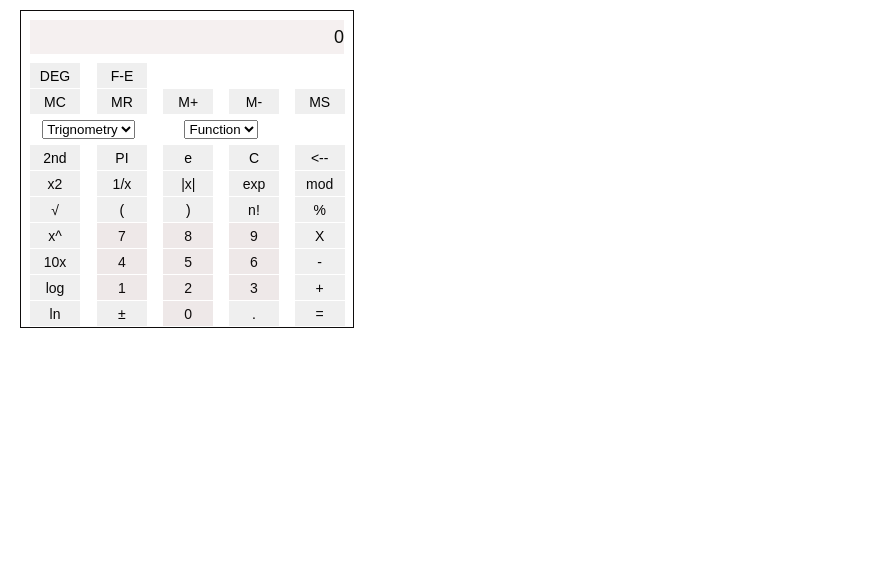
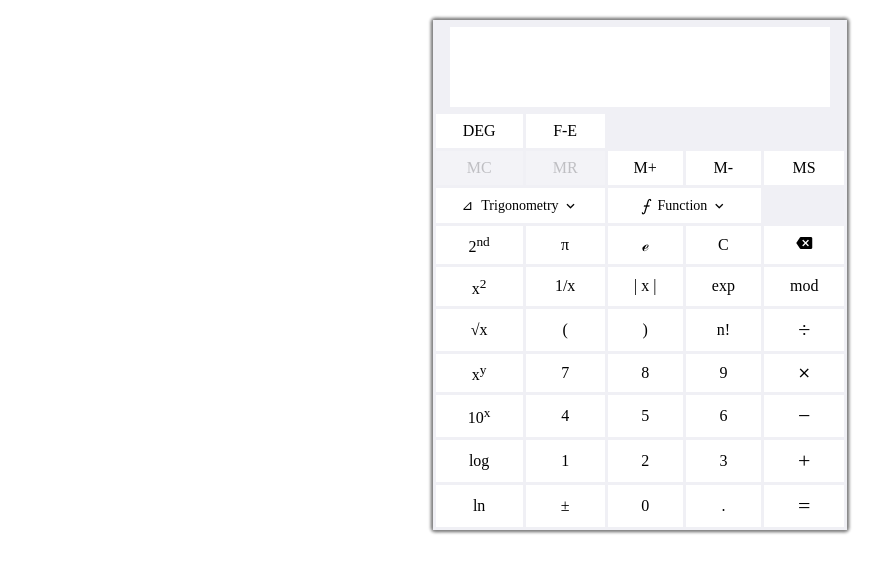
Before and after one commit to VatsalshinAgla/Calculator-javascript, a plain HTML site: page index.html in a window 1280 px wide. Shown: the whole page, without its empty margins (0-894 px from the left). Drawn offline with Linux system fonts and the light colour scheme.

Commit message:
made changes

```diff
--- a/calculator.js
+++ b/calculator.js
@@ -1,75 +1,162 @@
-function addChar(input, character) {
-	if(input.value == null || input.value == "0")
-		input.value = character
-	else
-		input.value += character
+let operationDiv = document.getElementById("operation-div");
+let resultDiv = document.getElementById("result-div");
+
+function addChar(element) {
+  let char = element.getAttribute("data-value");
+  operationDiv.innerText += char;
 }
 
-function cos(form) {
-	form.display.value = Math.cos(form.display.value);
+function plusorMinus() {
+  let originalVal = operationDiv.innerText;
+  originalVal = originalVal * -1;
+  operationDiv.innerText = originalVal;
 }
 
-function sin(form) {
-	form.display.value = Math.sin(form.display.value);
+// All Clear fun.
+function clearScreen() {
+  operationDiv.innerText = "";
 }
 
-function tan(form) {
-	form.display.value = Math.tan(form.display.value);
+//Backspace fun.
+function backspace() {
+  let operationValue = operationDiv.innerText;
+  let operationValueLength = operationValue.length;
+  let newOperationValue = operationValue.substring(0, operationValueLength - 1);
+  operationDiv.innerText = newOperationValue;
 }
 
-function sqrt(form) {
-	form.display.value = Math.sqrt(form.display.value);
+//Calculate fun.
+function calculate() {
+  let operationValue = operationDiv.innerText;
+//   operationValue.replace("^", "**");
+
+//   console.log(typeof(operationValue))
+  operationDiv.innerText = eval(operationValue);
 }
 
-function ln(form) {
-	form.display.value = Math.log(form.display.value);
+// trigonometry function to calculate sine,cos,tan,cot,cosec,sec
+function trigonometry(fun) {
+  let operationValue = operationDiv.innerText;
+  let result;
+  switch (fun) {
+    case "sine":
+      result = Math.sin(operationValue);
+      break;
+    case "cos":
+      result = Math.cos(operationValue);
+      break;
+    case "tan":
+      result = Math.tan(operationValue);
+      break;
+    case "cot":
+      result = 1 / Math.tan(operationValue);
+      break;
+    case "cosec":
+      result = 1 / Math.sin(operationValue);
+      break;
+    case "sec":
+      result = 1 / Math.cos(operationValue);
+      break;
+  }
+  if (result === "NaN") {
+    operationDiv.innerText = "Error";
+  } else {
+    operationDiv.innerText = result;
+  }
 }
 
-function exp(form) {
-	form.display.value = Math.exp(form.display.value);
+function calc_square() {
+  let operationValue = operationDiv.innerText;
+  operationDiv.innerText = operationValue * operationValue;
 }
 
-function deleteChar(input) {
-	input.value = input.value.substring(0, input.value.length - 1)
-}
-var val = 0.0;
-function percent(input) {
-  val = input.value;
-  input.value = input.value + "%";
+function calc_absolute() {
+  operationDiv.innerText = Math.abs(operationDiv.innerText);
 }
 
-function changeSign(input) {
-	if(input.value.substring(0, 1) == "-")
-		input.value = input.value.substring(1, input.value.length)
-	else
-		input.value = "-" + input.value
+function calc_exp() {
+  operationDiv.innerText = Math.exp(operationDiv.innerText);
 }
 
-function compute(form) {
-  //if (val !== 0.0) {
-   // var percent = form.display.value;
-   // percent = pcent.substring(percent.indexOf("%")+1);
-   // form.display.value = parseFloat(percent)/100 * val;
-    //val = 0.0;
- // } else
-    form.display.value = eval(form.display.value);
-  }
-
-
-function square(form) {
-	form.display.value = eval(form.display.value) * eval(form.display.value)
+function calc_sqrt() {
+  operationDiv.innerText = Math.sqrt(operationDiv.innerText);
 }
 
-function checkNum(str) {
-	for (var i = 0; i < str.length; i++) {
-		var ch = str.charAt(i);
-		if (ch < "0" || ch > "9") {
-			if (ch != "/" && ch != "*" && ch != "+" && ch != "-" && ch != "."
-				&& ch != "(" && ch!= ")" && ch != "%") {
-				alert("invalid entry!")
-				return false
-				}
-			}
-		}
-		return true
+function calc_factorial() {
+  let operationValue = operationDiv.innerText;
+  let result = 1;
+  for (i = operationValue; i >= 1; i--) {
+    result *= i;
+  }
+  operationDiv.innerText = result;
 }
+
+function calc_ten_pow() {
+  operationDiv.innerText = Math.pow(10, operationDiv.innerText);
+}
+
+// log base 10 function
+function calc_log() {
+  operationDiv.innerText = Math.log10(operationDiv.innerText);
+}
+
+//natural logarithm function
+function calc_ln() {
+  operationDiv.innerText = Math.log(operationDiv.innerText);
+}
+
+// MC, MR, M+, M-, MS funtionality
+let memoryArr = [];
+let mStatus = 0;
+
+function memoryClear() {
+  memoryArr = [];
+  if (mStatus == 1) {
+    document.getElementById("memory-clear").style.opacity = 0.2;
+    document.getElementById("memory-recall").style.opacity = 0.2;
+  }
+}
+
+function memoryRecall() {
+  let sum = 0;
+  for (let x of memoryArr) {
+    sum += Number(x);
+  }
+  operationDiv.innerText = sum;
+}
+
+function memoryPlus() {
+  if (operationDiv.innerText != "") {
+    memoryArr.push(operationDiv.innerText);
+  }
+  if (mStatus == 0 && operationDiv.innerText != "") {
+    document.getElementById("memory-clear").style.opacity = 1;
+    document.getElementById("memory-recall").style.opacity = 1;
+    mStatus = 1;
+  }
+  operationDiv.innerText = "";
+}
+
+function memoryMinus() {
+  if (operationDiv.innerText != "") {
+    memoryArr.push("-" + operationDiv.innerText);
+  }
+  if (mStatus == 0 && operationDiv.innerText != "") {
+    document.getElementById("memory-clear").style.opacity = 1;
+    document.getElementById("memory-recall").style.opacity = 1;
+    mStatus = 1;
+  }
+  operationDiv.innerText = "";
+}
+
+function memorySave() {
+  if (operationDiv.innerText != "") {
+    memoryArr.push(operationDiv.innerText);
+  }
+  if (mStatus == 0 && operationDiv.innerText != "") {
+    document.getElementById("memory-clear").style.opacity = 1;
+    document.getElementById("memory-recall").style.opacity = 1;
+    mStatus = 1;
+  }
+  operationDiv.innerText = "";
+}
--- a/index.html
+++ b/index.html
@@ -1,108 +1,184 @@
-<html>
+<!DOCTYPE html>
+<html lang="en">
   <head>
-    <script src="calculator.js" language="javascript"></script>
-    <link rel="stylesheet" href="style.css" />
+    <meta charset="UTF-8" />
+    <meta http-equiv="X-UA-Compatible" content="IE=edge" />
+    <meta name="viewport" content="width=device-width, initial-scale=1.0" />
+    <title>JavaScript-Scientific Calculator</title>
+    <link
+      href="https://fonts.googleapis.com/icon?family=Material+Icons"
+      rel="stylesheet"
+    />
+    <link rel="stylesheet" href="/style.css" />
   </head>
   <body>
 
-<div class="sci-calculator">
-  <form name="sci-calc">
-   <table class="calculator" cellspacing="0" cellpadding="1">
-     <tr>
-       <td colspan="5"><input id="display" name="display" value="0" size="28" maxlength="25"></td>
+    <div class="table-container">
+      <table>
+        <tr class="row1">
+          <th colspan="5">
+            <div class="output-container">
+              <div class="operation" id="operation-div"></div>
+              <!-- <div class="result" id="result-div"></div> -->
+            </div>
+          </th>
         </tr>
-
-     <tr>
-      <td ><input type="button" class="btnTop" name="btnTop" value="DEG" onclick="this.form.display.value=  0 "></td>
-      <td ><input type="button" class="btnTop" name="btnTop" value="F-E" onclick="this.form.display.value=  0 "></td>
+        <tr class="row2">
+          <td>DEG</td>
+          <td>F-E</td>
         </tr>
-
-    <tr>
-      <td ><input type="button" class="btnTop" name="btnTop" value="MC" onclick="this.form.display.value=  0 "></td>
-      <td ><input type="button" class="btnTop" name="btnTop" value="MR" onclick="this.form.display.value=  0 "></td>
-      <td ><input type="button" class="btnTop" name="btnTop" value="M+" onclick="this.form.display.value=  0 "></td>
-      <td ><input type="button" class="btnTop" name="btnTop" value="M-" onclick="this.form.display.value=  0 "></td>
-      <td ><input type="button" class="btnTop" name="btnTop" value="MS" onclick="this.form.display.value=  0 "></td>
-
+        <tr class="row3">
+          <td onclick="memoryClear()" class="off-MC-MR" id="memory-clear">
+            MC
+          </td>
+          <td onclick="memoryRecall()" class="off-MC-MR" id="memory-recall">
+            MR
+          </td>
+          <td onclick="memoryPlus()">M+</td>
+          <td onclick="memoryMinus()">M-</td>
+          <td onclick="memorySave()">MS</td>
         </tr>
-    <tr>
+        <tr class="row4">
+          <td colspan="2" class="dropdown">
+            <div class="trigonometry dropdown-btn">
+              <span class="span1">&#x22BF;</span>&nbsp;&nbsp;
+              <span>Trigonometry</span>&nbsp;
+              <i class="material-icons">expand_more</i>
+            </div>
+            <div class="dropdown-content" id="dropdown-content">
+              <div data-value="sine" onclick="trigonometry('sine')">sine</div>
+              <div data-value="cos" onclick="trigonometry('cos')">cos</div>
+              <div data-value="tan" onclick="trigonometry('tan')">tan</div>
+              <div data-value="cot" onclick="trigonometry('cot')">cot</div>
+              <div data-value="cosec" onclick="trigonometry('cosec')">
+                cosec
+              </div>
+              <div data-value="sec" onclick="trigonometry('sec')">sec</div>
+            </div>
+          </td>
           <td colspan="2">
-
-        <select name="Trignometry" id="Trignometry" >
-
-          <option value="Trignometry">Trignometry</option>
-          <option value="sin" onclick="if(checkNum(this.form.display.value)) { sin(this.form) }">sin</option>
-          <option value="cos" onclick="if(checkNum(this.form.display.value)) { cos(this.form) }">cos</option>
-          <option value="tan" onclick="if(checkNum(this.form.display.value)) { tan(this.form) }">tan</option>
-
-        </select>
+            <div class="function">
+              <span class="span1">&#10765;</span>&nbsp;&nbsp;
+              <span class="span2">Function</span>&nbsp;
+              <i class="material-icons">expand_more</i>
+            </div>
           </td>
-      <td colspan="2"><select name="Function" id="Function" >
-
-        <option value="Function">Function</option></td>
         </tr>
-     <tr>
-      <td><input type="button" class="btnTop" name="btnTop" value="2nd" onclick="this.form.display.value=  0 "></td>
-      <td><input type="button" class="btnTop" name="btnTop" value="PI" onclick="this.form.display.value=  0 "></td>
-      <td><input type="button" class="btnTop" name="btnTop" value="e" onclick="this.form.display.value=  0 "></td>
-      <td><input type="button" class="btnTop" name="btnTop" value="C" onclick="this.form.display.value=  0 "></td>
-      <td><input type="button" class="btnTop" name="btnTop" value="<--" onclick="deleteChar(this.form.display)"></td>
+        <tr class="row5">
+          <td>2<sup>nd</sup></td>
+          <td data-value="3.14" onclick="addChar(this)">
+            <span title="PI">&#960;</span>
+          </td>
+          <td data-value="2.71828" onclick="addChar(this)">
+            <span title="e">&#8495;</span>
+          </td>
+          <td data-value="clear" onclick="clearScreen()">
+            <span>C</span>
+          </td>
+          <td data-value="backspace" onclick="backspace()">
+            <i class="material-icons" id="backspace">backspace</i>
+          </td>
         </tr>
-    <tr>
-      <td><input type="button" class="btnOpps" name="btnOpps" value="x&#50;" onclick="if(checkNum(this.form.display.value)) { square(this.form) }"></td>
-      <td><input type="button" class="btnOpps" name="btnOpps" value="1/x" onclick="if(checkNum(this.form.display.value)) { square(this.form) }"></td>
-      <td><input type="button" class="btnOpps" name="btnOpps" value="|x|" onclick="if(checkNum(this.form.display.value)) { square(this.form) }"></td>
-      <td><input type="button" class="btnOpps" name="btnOpps" value="exp" onclick="if(checkNum(this.form.display.value)) { square(this.form) }"></td>
-      <td><input type="button" class="btnOpps" name="btnOpps" value="mod" onclick="if(checkNum(this.form.display.value)) { square(this.form) }"></td>
-
+        <tr class="row6">
+          <td data-value="^2" onclick="calc_square()">
+            <span>x<sup>2</sup></span>
+          </td>
+          <td data-value="1/" onclick="addChar(this)">
+            <span>1/x</span>
+          </td>
+          <td data-value="" onclick="calc_absolute()">
+            <span>| x |</span>
+          </td>
+          <td onclick="calc_exp()">exp</td>
+          <td data-value="%" onclick="addChar(this)">mod</td>
         </tr>
-    <tr>
-      <td><input type="button" class="btnOpps" name="btnOpps" value="&radic;" onclick="if(checkNum(this.form.display.value)) { sqrt(this.form) }"></td>
-      <td><input type="button" class="btnMath" name="btnMath" value="(" onclick="addChar(this.form.display, '(')"></td>
-      <td><input type="button" class="btnMath" name="btnMath" value=")" onclick="addChar(this.form.display,')')"></td>
-      <td><input type="button" class="btnOpps" name="btnOpps" value="n!" onclick="if(checkNum(this.form.display.value)) { sqrt(this.form) }"></td>
-      <td><input type="button" class="btnMath" name="btnMath" value="%" onclick=" percent(this.form.display)"></td>
+        <tr class="row7">
+          <td data-value="√" onclick="calc_sqrt()">
+            <span title="square_root">&#8730;x</span>
+          </td>
+          <td data-value="(" onclick="addChar(this)">
+            <span>(</span>
+          </td>
+          <td data-value=")" onclick="addChar(this)">
+            <span>)</span>
+          </td>
+          <td data-value="!" onclick="calc_factorial()">
+            <span>n!</span>
+          </td>
+          <td data-value="/" onclick="addChar(this)">
+            <span class="division" title="division">&#247;</span>
+          </td>
         </tr>
-    <tr>
-      <td><input type="button" class="btnOpps" name="btnOpps" value="x&#94;" onclick="if(checkNum(this.form.display.value)) { exp(this.form) }"></td>
-      <td><input type="button" class="btnNum" name="btnNum" value="7" onclick="addChar(this.form.display, '7')"></td>
-       <td><input type="button" class="btnNum" name="btnNum" value="8" onclick="addChar(this.form.display, '8')"></td>
-       <td><input type="button" class="btnNum" name="btnNum" value="9" onclick="addChar(this.form.display, '9')"></td>
-       <td><input type="button" class="btnMath" name="btnMath" value="X" onclick="addChar(this.form.display, '*')"></td>
+        <tr class="row8">
+          <td data-value="**" onclick="addChar(this)">
+            <span>x<sup>y</sup></span>
+          </td>
+          <td data-value="7" onclick="addChar(this)">
+            <span>7</span>
+          </td>
+          <td data-value="8" onclick="addChar(this)">
+            <span>8</span>
+          </td>
+          <td data-value="9" onclick="addChar(this)">
+            <span>9</span>
+          </td>
+          <td data-value="*" onclick="addChar(this)">
+            <span title="multiplication">&#10799;</span>
+          </td>
         </tr>
-    <tr>
-      <td><input type="button" class="btnOpps" name="btnOpps" value="10x" onclick="if(checkNum(this.form.display.value)) { exp(this.form) }"></td>
-      <td><input type="button" class="btnNum" name="btnNum" value="4" onclick="addChar(this.form.display, '4')"></td>
-       <td><input type="button" class="btnNum" name="btnNum" value="5" onclick="addChar(this.form.display, '5')"></td>
-       <td><input type="button" class="btnNum" name="btnNum" value="6" onclick="addChar(this.form.display, '6')"></td>
-       <td><input type="button" class="btnMath" name="btnMath" value="-" onclick="addChar(this.form.display, '-')"></td>
+        <tr class="row9">
+          <td data-value="10^" onclick="calc_ten_pow()">
+            <span>10<sup>x</sup></span>
+          </td>
+          <td data-value="4" onclick="addChar(this)">
+            <span>4</span>
+          </td>
+          <td data-value="5" onclick="addChar(this)">
+            <span>5</span>
+          </td>
+          <td data-value="6" onclick="addChar(this)">
+            <span>6</span>
+          </td>
+          <td data-value="-" onclick="addChar(this)">
+            <span class="minus" title="minus">&#8722;</span>
+          </td>
         </tr>
-    <tr>
-      <td><input type="button" class="btnOpps" name="btnOpps" value="log" onclick="if(checkNum(this.form.display.value)) { ln(this.form) }"></td>
-      <td><input type="button" class="btnNum" name="btnNum" value="1" onclick="addChar(this.form.display, '1')"></td>
-      <td><input type="button" class="btnNum" name="btnNum" value="2" onclick="addChar(this.form.display, '2')"></td>
-      <td><input type="button" class="btnNum" name="btnNum" value="3" onclick="addChar(this.form.display, '3')"></td>
-      <td><input type="button" class="btnMath" name="btnMath" value="+" onclick="addChar(this.form.display, '+')"></td>
+        <tr class="row10">
+          <td data-value="log" onclick="calc_log()">
+            <span>log</span>
+          </td>
+          <td data-value="1" onclick="addChar(this)">
+            <span>1</span>
+          </td>
+          <td data-value="2" onclick="addChar(this)">
+            <span>2</span>
+          </td>
+          <td data-value="3" onclick="addChar(this)">
+            <span>3</span>
+          </td>
+          <td data-value="+" onclick="addChar(this)">
+            <span class="plus" title="plus">&#43;</span>
+          </td>
         </tr>
-    <tr>
-      <td><input type="button" class="btnOpps" name="btnOpps" value="ln" onclick="if(checkNum(this.form.display.value)) { ln(this.form) }"></td>
-      <td><input type="button" class="btnMath" name="btnMath" value="&#177" onclick="changeSign(this.form.display)"></td>
-      <td><input type="button" class="btnNum" name="btnNum" value="0" onclick="addChar(this.form.display, '0')"></td>
-      <td><input type="button" class="btnMath" name="btnMath" value="&#46;" onclick="addChar(this.form.display, '&#46;')"></td>
-      <td><input type="button" class="btnTop" name="btnTop" value="=" onclick="if(checkNum(this.form.display.value)) { compute(this.form) }"></td>
+        <tr class="row11">
+          <td data-value="ln" onclick="calc_ln()">
+            <span>ln</span>
+          </td>
+          <td data-value="&#177;" onclick="plusorMinus(this)">
+            <span title="plusOrMinus">&#177;</span>
+          </td>
+          <td data-value="0" onclick="addChar(this)">
+            <span>0</span>
+          </td>
+          <td data-value="." onclick="addChar(this)">
+            <span>.</span>
+          </td>
+          <td data-value="=" onclick="calculate()">
+            <span class="equal">=</span>
+          </td>
         </tr>
-
-
-
-
-
-
-
-
-
-       </tabel>
+      </table>
     </div>
-  </form>
-
+    <script src="/calculator.js"></script>
   </body>
 </html>
--- a/style.css
+++ b/style.css
@@ -1,62 +1,128 @@
-* {
+*{
+  margin: 0;
   padding: 0;
-    margin: 5px;
+  box-sizing: border-box;
+}
+
+.table-container{
+  display: flex;
+  flex-direction: row;
+  justify-content: center;
+}
+table{
+  margin-top: 20px;
+  box-shadow: 0.3px 0 4px 0.3px gray, 0 0.3px 4px 0.3px gray, -0.3px 0 4px 0.3px gray, 0 -0.3px 4px 0.3px gray;
+  border-collapse: collapse;
+  background-color: #f0f0f5;
+}
+td{
+  padding: 8px 26px;
+  cursor: pointer;
   text-align: center;
 }
-  .calculator{
-    border: 1px solid rgb(14, 12, 12);
-    border-spacing: 0.1pc;
-    margin: 0pc;
+.row1 th,.row2 td,.row3 td,.row4 td,.row5 td,.row6 td,.row7 td,.row8 td,.row9 td,.row10 td,.row11 td{
+  border: 3px solid #f0f0f5;
 }
-  .Trignometry{
-    border: none;
+.row2 td,.row3 td,.row4 td,.row5 td,.row6 td,.row7 td,.row8 td,.row9 td,.row10 td,.row11 td{
+  background-color: white;
 }
-
-  #display {
-    width: 320px;
-    height: 40px;
-    text-align: right;
-    background-color: rgb(245, 240, 240);
-    border: 3px solid white;
-    font-size: 18px;
-    left: 2px;
-    top: 2px;
-    color: #0c0e0b;
+td:hover{
+  background-color: rgb(119, 140, 184);;
 }
-
-  .btnTop{
-    color: rgb(3, 3, 3);
-
+td:active{
+  opacity: 0.8;
+}
+/* Output Container Styling */
+th{
+  padding: 4px 14px;
+}
+.output-container{
+  width: 100%;
+  height: 80px;
+  background-color: white;
+  display: flex;
+  align-items: center;
+}
+.operation{
+  font-size: 26px;
+}
+/* .result{
+  height: 32px;
+} */
+th{
+  text-align: left;
+}
+/* Trigonometry Styling */
+.trigonometry{
+  display: flex;
+  justify-content: center;
+  align-items: center;
+}
+.trigonometry img{
+  width: 16px;
+}
+.trigonometry span{
   font-size: 14px;
-    margin: auto;
-    width: 50px;
-    height: 25px;
-    border:none;
 }
-  .btnNum {
-    color: rgb(15, 12, 12);
-    background-color: rgb(238, 232, 232);
+.trigonometry i{
+  font-size: 16px;
+}
+/* Dropdown Styling */
+.dropdown{
+  position: relative;
+}
+.dropdown-content{
+  display: none;
+  position: absolute;
+  background-color: white;
+  box-shadow: 0px 8px 16px 0px rgba(0,0,0,0.2);
+  width: 70%;
+}
+.dropdown-content div{
+  padding: 5px 0;
+}
+.dropdown-content div:hover{
+  background-color: rgb(119, 140, 184);;
+}
+.dropdown:hover .dropdown-content{
+  display: block;
+}
+/* Function Styling */
+.function{
+  display: flex;
+  justify-content: center;
+  align-items: center;
+}
+.function .span1{
+  font-size: 16px;
+  font-style: italic;
+}
+.function .span2{
   font-size: 14px;
-    margin: auto;
-    width: 50px;
-    height: 25px;
-    border:none;
 }
-  .btnMath {
-    color: rgb(3, 1, 1);
-
-    font-size: 14px;
-    margin: auto;
-    width: 50px;
-    height: 25px;
-    border:none;
+.function i{
+  font-size: 16px;
 }
-  .btnOpps {
-    color: rgb(10, 9, 9);
-
-    font-size: 14px;
-    margin: auto;
-    width: 50px;
-    height: 25px;
-    border:none;
+/* MC, MR Styling */
+.off-MC-MR{
+  opacity: 0.2;
 }
+.on-MC-MR{
+  opacity: 1;
+}
+/* Delete, Division, Minus, Plus, Equal styling */
+#backspace{
+  font-size: 16px;
+}
+.division{
+  font-size: 22px;
+}
+.minus{
+  font-size: 22px;
+}
+.plus{
+  font-size: 22px;
+}
+.equal{
+  font-size: 22px;
+}
```
Lines whose indentation alone changed are shown as unchanged.
